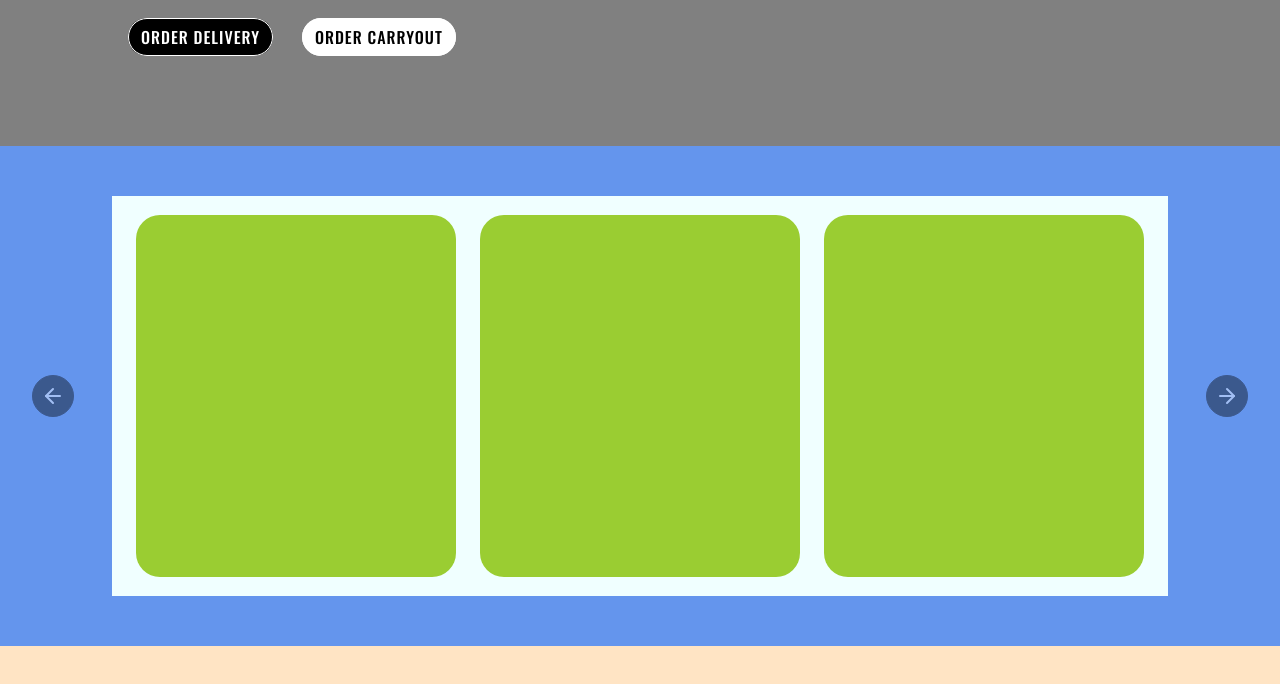
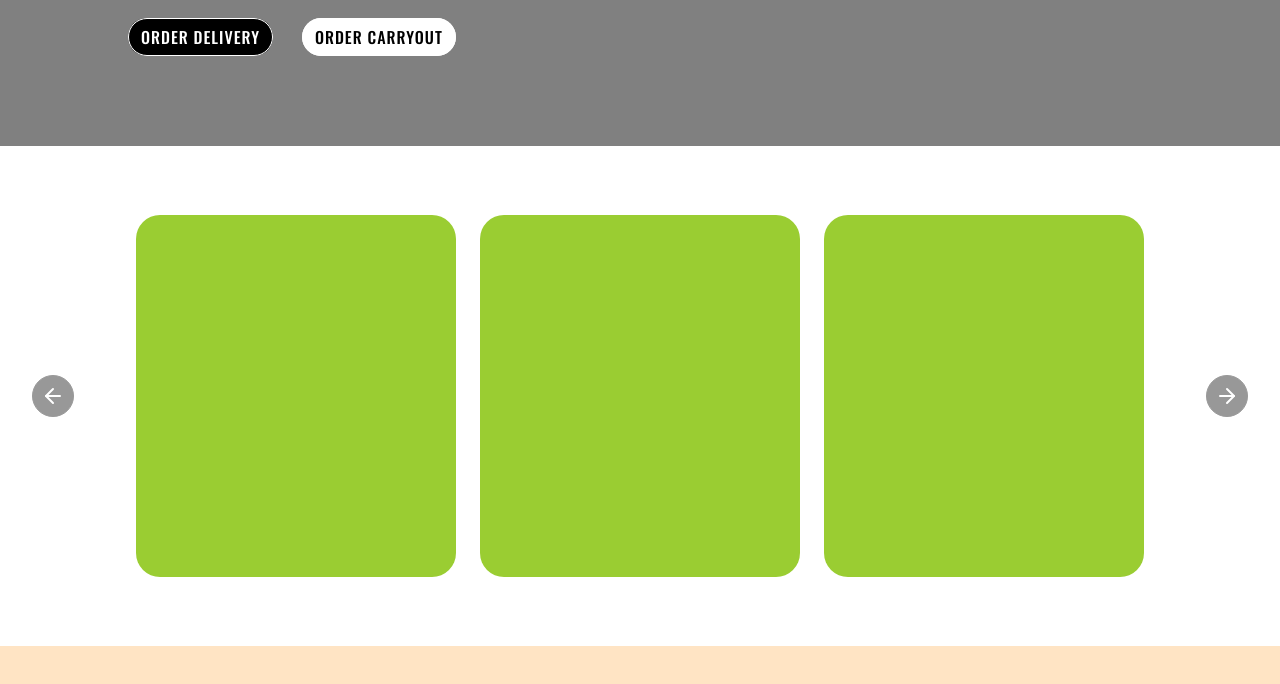
Before and after one commit to KevinSpence95/papaJohnsClone, a website built with webpack: page public/index.html in a window 1280 px wide. Both pictures are taken after a click on the button 53 px from the left and 831 px from the top of the page. Shown: the part 435-1119 px from the top of the page. Built offline with nearby package versions, Linux system fonts and the light colour scheme.

Commit message:
card slider functioning properly, still need to style cards

```diff
--- a/src/home/cardSlider.css
+++ b/src/home/cardSlider.css
@@ -1,5 +1,7 @@
+
+
 .sliderSection {
-  background-color: cornflowerblue;
+  background-color: var(--color1);
   height: 500px;
   display: flex;
   justify-content: center;
@@ -10,24 +12,59 @@
 .cardWindow {
   height: 400px;
   width: min(100vw, calc(960px + 6rem));
-  background-color: azure;
+  overflow-y: hidden;
   overflow-x: scroll;
+  position:relative;
+  display: flex;
+  align-items: center;
+}
 
-  position:relative;
+.trimWindow:first-of-type {
+    background-color: var(--color1);
+    height:400px;
+    width:12px;
+    display: block;
+    transform: translateX(6px);
+    z-index: 1000;
 }
+.trimWindow:last-of-type {
+    background-color: var(--color1);
+    height:400px;
+    width:12px;
+    transform: translateX(-6px);
+    display: block;
+    z-index: 1000;
+}
+
+/* .cardWindow::before {
+    content: '';
+    background-color: yellow;
+    height:400px;
+    width:12px;
+    display: block;
+    position: absolute;
+    left:4px
+}
+.cardWindow::after {
+    content: '';
+    background-color: yellow;
+    height:400px;
+    width:12px;
+    display: block;
+    position: absolute;
+    right:4px;
+    z-index: 2000;
+} */
 
 .cardSlider {
   height: 400px;
   width: fit-content;
   padding: 0 1.5rem;
-  background-color: azure;
+  background-color: var(--color1);
   display: flex;
   justify-content: center;
   align-items: center;
   gap: 1.5rem;
-
-
-
 }
 
 .card {
@@ -38,6 +75,7 @@
 }
 @media screen and (max-width: 833px) {
     .cardSlider {
+        padding: 0 .75rem;
         gap:.75rem;
     }
     .card {
--- a/src/home/cardSlider.js
+++ b/src/home/cardSlider.js
@@ -7,6 +7,7 @@ export default function cardSlider() {
         <button class='leftArrow'>
             <svg xmlns="http://www.w3.org/2000/svg" width="24" height="24" viewBox="0 0 24 24" fill="none" stroke="currentColor" stroke-width="2" stroke-linecap="round" stroke-linejoin="round" class="feather feather-arrow-left"><line x1="19" y1="12" x2="5" y2="12"></line><polyline points="12 19 5 12 12 5"></polyline></svg>
         </button>
+        <div class='trimWindow'></div>
         <div class='cardWindow'>
             <div class='cardSlider'>
                 <div class='card'></div>
@@ -17,23 +18,81 @@ export default function cardSlider() {
                 <div class='card'></div>
             </div>
         </div>
+        <div class='trimWindow'></div>
         <button class='rightArrow'>
             <svg xmlns="http://www.w3.org/2000/svg" width="24" height="24" viewBox="0 0 24 24" fill="none" stroke="currentColor" stroke-width="2" stroke-linecap="round" stroke-linejoin="round" class="feather feather-arrow-right"><line x1="5" y1="12" x2="19" y2="12"></line><polyline points="12 5 19 12 12 19"></polyline></svg>
         </button>
   `;
-  let leftArrow = content.querySelector('.leftArrow');
-  leftArrow.addEventListener('click',() => {slideLeft()})
+  let leftArrow = content.querySelector(".leftArrow");
+  leftArrow.addEventListener("click", () => {
+    slideLeft();
+  });
   function slideLeft() {
-      alert('left')
-  }
-  let rightArrow = content.querySelector('.rightArrow');
-  rightArrow.addEventListener('click',() => {slideLeft()})
-  function slideLeft() {
-      alert('right')
+    let { positionRanges, scrollPosition } = getSliderData();
+    if (scrollPosition % positionRanges[0] === 0) {
+      let left =
+        (Math.floor(scrollPosition / positionRanges[0]) - 1) *
+        positionRanges[0];
+      cardWindow.scroll({
+        left: left,
+        behavior: "smooth",
+      });
+    } else {
+      cardWindow.scroll({
+        left:
+          (Math.floor(scrollPosition / positionRanges[0]) * positionRanges[0])-1,
+        behavior: "smooth",
+      });
+    }
   }
 
+  function getSliderData() {
+    let cardWidth = getCardWidth();
+    let scrollPosition = cardWindow.scrollLeft;
+    let cardSliderWidth = getCardSliderWidth();
+    let numCards = getNumCards();
+    let gapWidth = (cardSliderWidth - cardWidth * numCards) / (numCards + 1);
+    let positionRanges = [];
+    for (let i = 1; i <= numCards; i++) {
+      let upperBound = i * cardWidth + i * gapWidth;
+      positionRanges.push(upperBound);
+    }
+    return {
+      positionRanges,
+      scrollPosition,
+    };
+  }
+  function getCardWidth() {
+    let card = document.querySelector(".card");
+    let width = card.offsetWidth;
+    return width;
+  }
+  function getCardSliderWidth() {
+    let cardSlider = document.querySelector(".cardSlider");
+    let width = cardSlider.offsetWidth;
+    return width;
+  }
+  function getNumCards() {
+    let cards = document.querySelectorAll(".card");
+    let numCards = [...cards].length;
+    return numCards;
+  }
 
+  let rightArrow = content.querySelector(".rightArrow");
+  rightArrow.addEventListener("click", () => {
+    slideRight();
+  });
 
+  function slideRight() {
+    let { positionRanges, scrollPosition } = getSliderData();
+    cardWindow.scroll({
+      left:
+        (Math.floor(scrollPosition / positionRanges[0]) + 1) *
+        positionRanges[0],
+      behavior: "smooth",
+    });
+  }
 
+  let cardWindow = content.querySelector(".cardWindow");
   return content;
 }
--- a/src/index.js
+++ b/src/index.js
@@ -68,7 +68,6 @@ loginTarget.addEventListener("click", () => {
 
 //process closing the popups when the user clicks elsewhere besides the popups
 document.addEventListener("click", (e) => {
-  console.log(e.target.closest("a"));
   //if both popups are hidden
   if (
     languagePopup.classList.contains("hide-popup") &&
--- a/src/style.css
+++ b/src/style.css
@@ -790,7 +790,7 @@ footer a:hover {
     margin-top: 2px;
   }
 
-  h4::after {
+  .footerLinks h4::after {
     content: url(assets/chevron-down.svg);
     position: absolute;
     right: -5px;
```
Also changed, not shown: dist/bundle.js.
